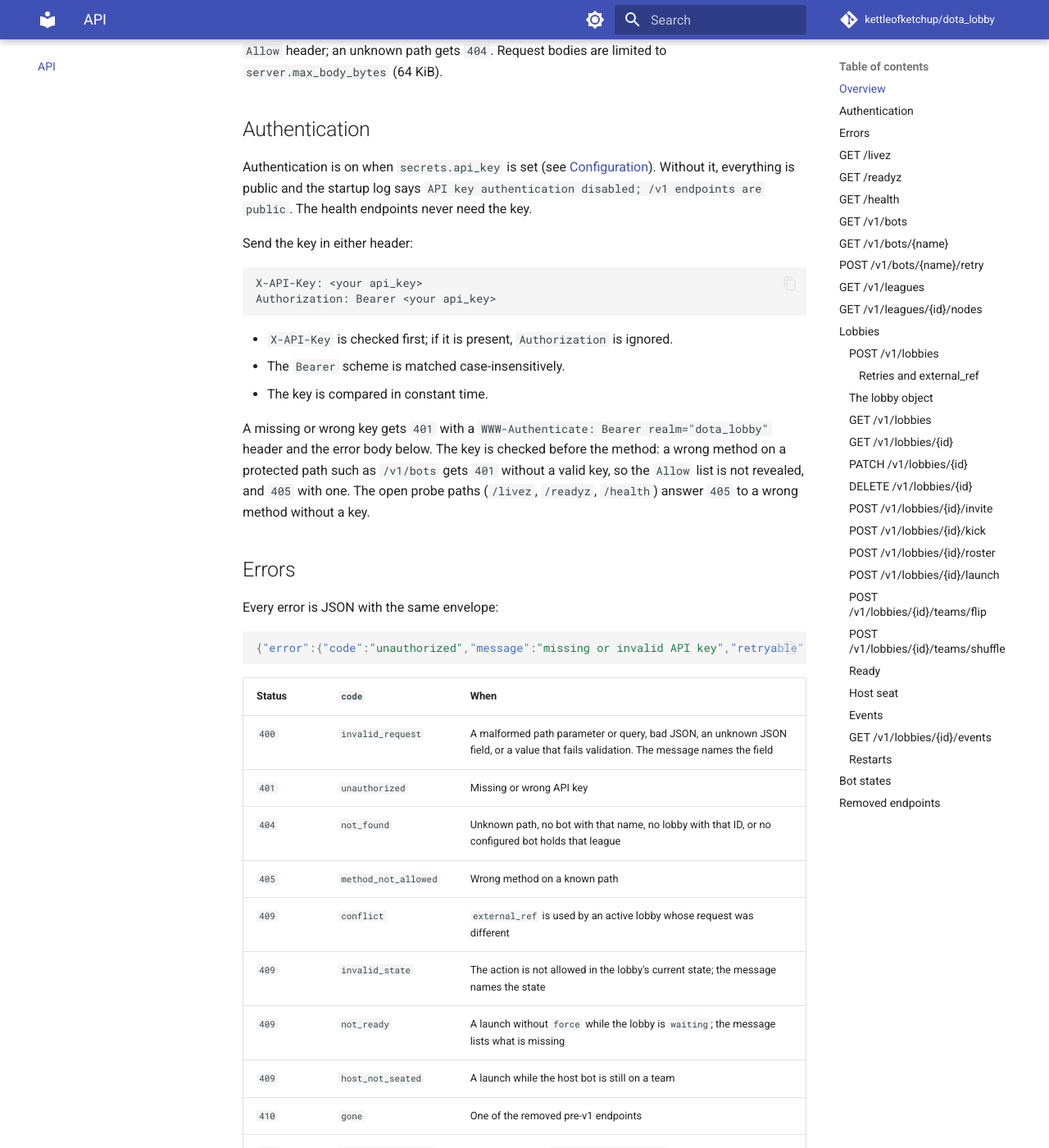
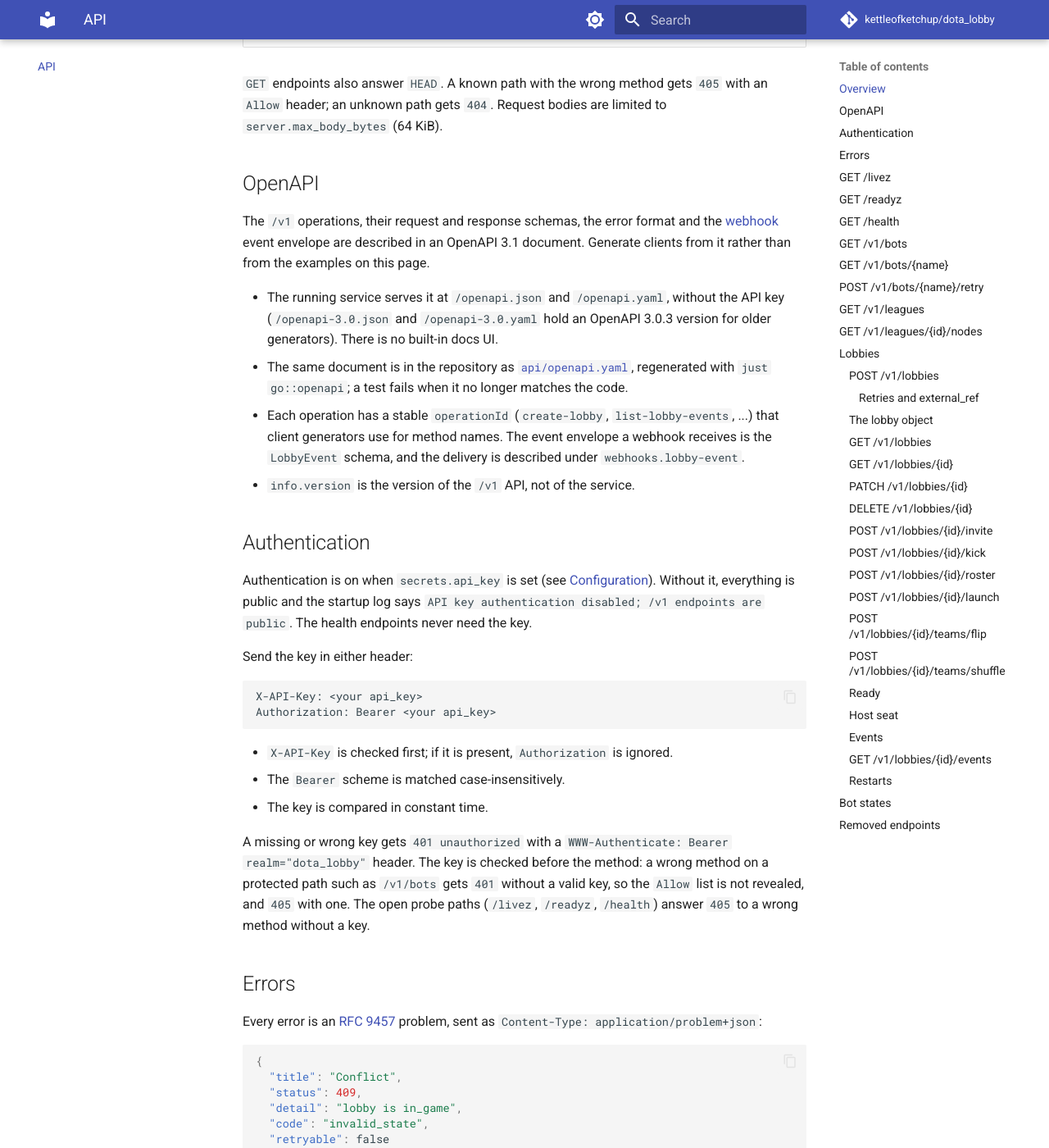
Before and after one commit to kettleofketchup/dota_lobby, an MkDocs documentation site: the page built from docs/api/index.md, in a window 1280 px wide and 1400 px high, scrolled down 2026 px. Shown: the whole window at 82% size. Built offline with MkDocs 1.6.1 and Material for MkDocs 9.7.7, drawn with Linux system fonts in a browser that asks for light colours; comment, search, counter and statistics services are not loaded; some of the changed text lies outside the part shown.

Commit message:
docs: describe problem+json errors and the OpenAPI spec

````diff
--- a/docs/api/index.md
+++ b/docs/api/index.md
@@ -38,10 +38,28 @@ the API.
 | `POST` | `/v1/lobbies/{id}/teams/shuffle` | When an API key is set | Balanced shuffle of an open lobby |
 | `GET` | `/v1/lobbies/{id}/events` | When an API key is set | A lobby's events, oldest first |
 | any | `/bots`, `/lobby/create`, `/lobby/info` | When an API key is set | `410`, the old endpoints are gone |
+| `GET` | `/openapi.json`, `/openapi.yaml` | Never | The OpenAPI 3.1 description of the `/v1` API |
 
 `GET` endpoints also answer `HEAD`. A known path with the wrong method gets `405` with an
 `Allow` header; an unknown path gets `404`. Request bodies are limited to
 `server.max_body_bytes` (64 KiB).
+
+## OpenAPI
+
+The `/v1` operations, their request and response schemas, the error format and the
+[webhook](../operations/webhooks.md) event envelope are described in an OpenAPI 3.1 document.
+Generate clients from it rather than from the examples on this page.
+
+- The running service serves it at `/openapi.json` and `/openapi.yaml`, without the API key
+  (`/openapi-3.0.json` and `/openapi-3.0.yaml` hold an OpenAPI 3.0.3 version for older
+  generators). There is no built-in docs UI.
+- The same document is in the repository as
+  [`api/openapi.yaml`](https://github.com/kettleofketchup/dota_lobby/blob/main/api/openapi.yaml),
+  regenerated with `just go::openapi`; a test fails when it no longer matches the code.
+- Each operation has a stable `operationId` (`create-lobby`, `list-lobby-events`, ...) that client
+  generators use for method names. The event envelope a webhook receives is the
+  `LobbyEvent` schema, and the delivery is described under `webhooks.lobby-event`.
+- `info.version` is the version of the `/v1` API, not of the service.
 
 ## Authentication
 
@@ -61,40 +79,75 @@ Authorization: Bearer <your api_key>
 - The `Bearer` scheme is matched case-insensitively.
 - The key is compared in constant time.
 
-A missing or wrong key gets `401` with a `WWW-Authenticate: Bearer realm="dota_lobby"` header
-and the error body below. The key is checked before the method: a wrong method on a
+A missing or wrong key gets `401 unauthorized` with a
+`WWW-Authenticate: Bearer realm="dota_lobby"` header. The key is checked before the method: a wrong method on a
 protected path such as `/v1/bots` gets `401` without a valid key, so the `Allow` list is not
 revealed, and `405` with one. The open probe paths (`/livez`, `/readyz`, `/health`) answer `405`
 to a wrong method without a key.
 
 ## Errors
 
-Every error is JSON with the same envelope:
+Every error is an [RFC 9457](https://www.rfc-editor.org/rfc/rfc9457) problem, sent as
+`Content-Type: application/problem+json`:
 
 ```json
-{"error":{"code":"unauthorized","message":"missing or invalid API key","retryable":false}}
+{
+  "title": "Conflict",
+  "status": 409,
+  "detail": "lobby is in_game",
+  "code": "invalid_state",
+  "retryable": false
+}
+```
+
+| Field | Meaning |
+|---|---|
+| `status` | The HTTP status |
+| `title` | The status text |
+| `detail` | What went wrong, for people. Do not parse it |
+| `code` | Stable and machine-readable; see below. Key on this, not on `detail` |
+| `retryable` | `true` only for `503` and `504`: the same request may work later |
+| `errors` | For `400` and `422` only: one entry per problem, each with a `message` and a `location` such as `body.teams.radiant.players[0]` or `query.limit`, and the offending `value` where it is a single value |
+
+A request that fails validation gets `422` with every problem listed in `errors`:
+
+```json
+{
+  "title": "Unprocessable Entity",
+  "status": 422,
+  "detail": "validation failed",
+  "errors": [
+    {"message": "unexpected property", "location": "body.nmae"},
+    {"message": "expected number >= 1", "location": "query.limit", "value": 0}
+  ],
+  "code": "invalid_request",
+  "retryable": false
+}
 ```
 
 | Status | `code` | When |
 |---|---|---|
-| `400` | `invalid_request` | A malformed path parameter or query, bad JSON, an unknown JSON field, or a value that fails validation. The message names the field |
+| `400` | `invalid_request` | The body is not JSON, is empty where one is required, or holds more than one value |
 | `401` | `unauthorized` | Missing or wrong API key |
 | `404` | `not_found` | Unknown path, no bot with that name, no lobby with that ID, or no configured bot holds that league |
 | `405` | `method_not_allowed` | Wrong method on a known path |
 | `409` | `conflict` | `external_ref` is used by an active lobby whose request was different |
-| `409` | `invalid_state` | The action is not allowed in the lobby's current state; the message names the state |
-| `409` | `not_ready` | A launch without `force` while the lobby is `waiting`; the message lists what is missing |
+| `409` | `invalid_state` | The action is not allowed in the lobby's current state; `detail` names the state |
+| `409` | `not_ready` | A launch without `force` while the lobby is `waiting`; `detail` lists what is missing |
 | `409` | `host_not_seated` | A launch while the host bot is still on a team |
 | `410` | `gone` | One of the removed pre-v1 endpoints |
 | `413` | `payload_too_large` | The body is over `server.max_body_bytes` |
-| `415` | `unsupported_media_type` | A body without `Content-Type: application/json` |
+| `415` | `unsupported_media_type` | A body with a `Content-Type` other than `application/json` (none is read as JSON) |
+| `422` | `invalid_request` | A path parameter, query parameter or body field that fails validation: a wrong type, an unknown field, a missing required field, a value out of range, or a rule such as "account_id or steam_id" |
 | `422` | `league_not_held` | No configured bot holds the requested league, ready or not |
 | `422` | `unknown_game_mode`, `unknown_region` | A name that is not in `lobby.game_modes` or `lobby.regions`, and not a number |
 | `429` | `invite_limited` | Every requested invite is within `lobby.invite.min_resend` or past `lobby.invite.max_per_player`. `Retry-After` is set unless every player reached the cap |
+| `500` | `internal` | A bug. The cause is logged, never sent |
 | `503` | `unavailable` | A bot did not take a `retry` within 5 s because its run loop is backed up, no ready bot can answer a game coordinator request, or the service is shutting down |
 | `504` | `gc_timeout` | The game coordinator did not answer within `gc.request_timeout` |
 
-`retryable` is `true` only for `503` and `504`.
+A rejected body is never echoed back whole, so a lobby password in it does not end up in a
+client's error log. The cause of a `5xx` goes to the service log only.
 
 ## `GET /livez`
 
@@ -532,7 +585,7 @@ with `Retry-After`.
 
 `from` is `team` (default: back to the unassigned pool) or `lobby` (out of the lobby). `202`;
 the lobby object shows the result once the game coordinator applies it. Kicking the bot itself
-is `400`.
+is `422 invalid_request`.
 
 ### `POST /v1/lobbies/{id}/roster`
 
````
Also changed, not shown: other parts of docs/api/index.md (+3 -3 lines), README.md (+4 -2 lines), changelog.d/added/huma-api.md (added, +6 -0 lines), changelog.d/changed/huma-api.md (added, +7 -0 lines), changelog.d/upgrading/huma-api.md (added, +23 -0 lines), docs/development/index.md (+2 -1 lines), docs/operations/troubleshooting.md (+2 -0 lines).
